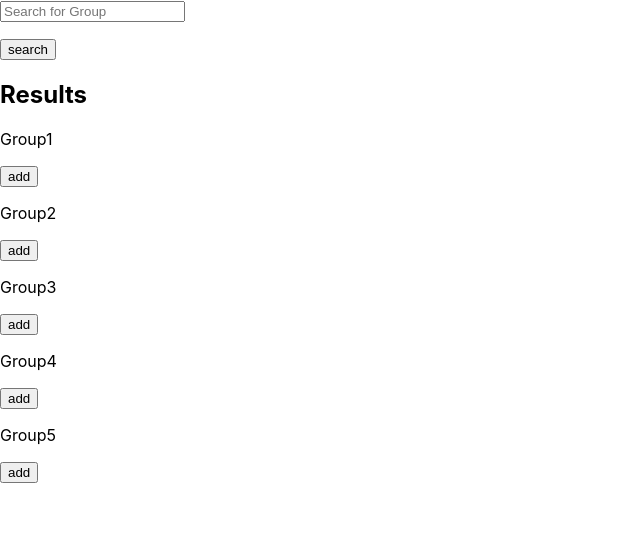
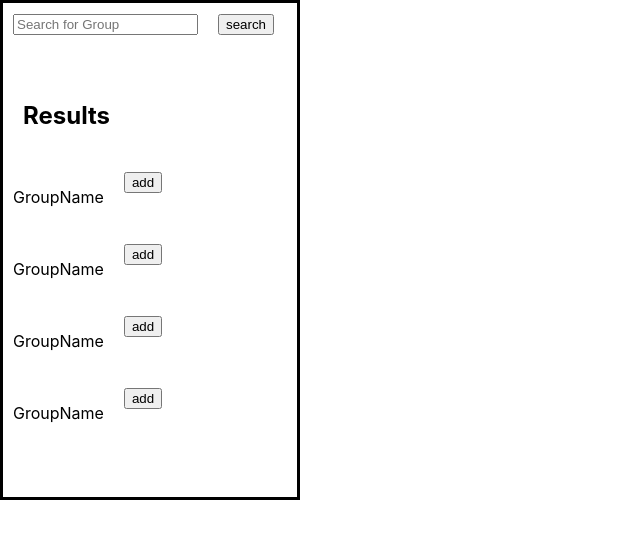
Before and after one commit to bosstyzaz/ParallelChattingAppFrontend, a React (Create React App) app: page /eiei in a window 1280 px wide. Shown: the top 538 px of the page, without its empty margins (0-640 px from the left). Built offline with nearby package versions, Linux system fonts and the light colour scheme.

Commit message:
search box with little css

```diff
--- /dev/null
+++ b/src/Components/FirstPage/Result/Result.css
@@ -0,0 +1,4 @@
+.abb {
+    width: 200px;
+    height: 100px;
+}
--- /dev/null
+++ b/src/Components/FirstPage/Result/Result.js
@@ -0,0 +1,17 @@
+import React, { Component } from 'react';
+import './Result.css';
+
+export class Result extends React.Component {
+    constructor(props) {
+        super(props);
+        this.state = {}
+    }
+
+    render() {
+        return (
+            <div class="abb">
+                <div class="column"><p>GroupName</p></div><div class="column"><button>add</button></div>
+            </div>
+        )
+    }
+}
--- a/src/Components/FirstPage/SearchBox/SearchBox.css
+++ b/src/Components/FirstPage/SearchBox/SearchBox.css
@@ -0,0 +1,5 @@
+.a {
+    width: 300px;
+    height: 500px;
+    border-style: solid;
+}
--- a/src/Components/FirstPage/SearchBox/SearchBox.js
+++ b/src/Components/FirstPage/SearchBox/SearchBox.js
@@ -1,6 +1,7 @@
 import React from 'react';
 import { Search } from '../SearchInput/SearchInput';
 import { SearchResult } from '../SearchResult/SearchResult';
+import './SearchBox.css';
 
 export class SearchBox extends React.Component {
     constructor(props) {
@@ -9,7 +10,7 @@ export class SearchBox extends React.Component {
     }
 
     render() {
-        return <div>
+        return <div class="a">
             <Search></Search>
             <SearchResult></SearchResult>
         </div>
--- a/src/Components/FirstPage/SearchInput/SearchInput.css
+++ b/src/Components/FirstPage/SearchInput/SearchInput.css
@@ -0,0 +1,8 @@
+* {
+    box-sizing: border-box;
+}
+
+.column {
+    float: left;
+    padding: 10px;
+}
--- a/src/Components/FirstPage/SearchInput/SearchInput.js
+++ b/src/Components/FirstPage/SearchInput/SearchInput.js
@@ -1,4 +1,5 @@
 import React, { Component } from 'react'
+import './SearchInput.css';
 
 export class Search extends React.Component {
     constructor(props){
@@ -13,13 +14,17 @@ export class Search extends React.Component {
     render() {
         return (
             <form>
+                <div class="column">
                 <input
                     placeholder="Search for Group"
                     ref = {input => this.search = input}
                     onChange = {this.handleInputChange}
                 />
                 <p>{this.state.query}</p>
+                </div>
+                <div class="column">
                 <button>search</button>
+                </div>
             </form>
         )
     }
--- a/src/Components/FirstPage/SearchResult/SearchResult.css
+++ b/src/Components/FirstPage/SearchResult/SearchResult.css
@@ -0,0 +1,15 @@
+.column {
+    float: left;
+    padding: 10px;
+}
+
+* {
+    box-sizing: border-box;
+}
+
+.bbb {
+    float: left;
+    width: 300px;
+    height: 100px;
+    padding: 20px;
+}
--- a/src/Components/FirstPage/SearchResult/SearchResult.js
+++ b/src/Components/FirstPage/SearchResult/SearchResult.js
@@ -1,4 +1,6 @@
-import React, { Component } from 'react'
+import React, { Component } from 'react';
+import './SearchResult.css';
+import { Result } from '../Result/Result';
 
 export class SearchResult extends React.Component {
     constructor(props){
@@ -9,12 +11,13 @@ export class SearchResult extends React.Component {
     render() {
         return (
             <div>
+                <div class="bbb">
                 <h2>Results</h2>
-                <div><p>Group1</p><button>add</button></div>
-                <div><p>Group2</p><button>add</button></div>
-                <div><p>Group3</p><button>add</button></div>
-                <div><p>Group4</p><button>add</button></div>
-                <div><p>Group5</p><button>add</button></div>
+                </div>
+                <Result></Result>
+                <Result></Result>
+                <Result></Result>
+                <Result></Result>
             </div>
         );
     }
```
